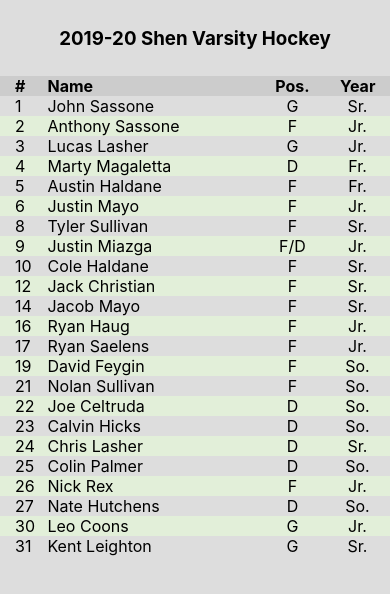
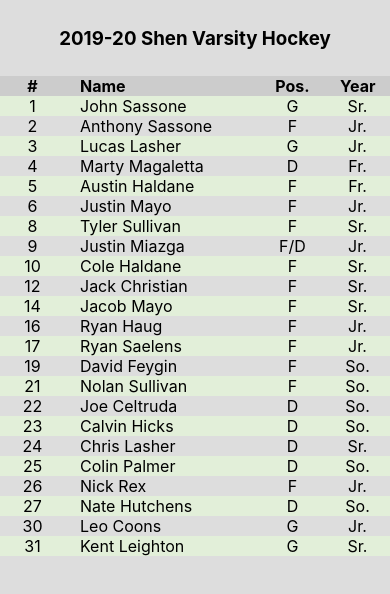
Before and after one commit to mikesae/hockey-roster-pwa, a React (Create React App) app: page / in a window 390 px wide. Shown: the top 594 px of the page. Built offline with nearby package versions, Linux system fonts and the light colour scheme.

Commit message:
Use SASS for player and app style sheets. Change column assignments so it looks good on iPhone5.

```diff
--- a/package.json
+++ b/package.json
@@ -11,6 +11,7 @@
     "@types/react": "^16.9.0",
     "@types/react-dom": "^16.9.0",
     "bootstrap": "^4.4.1",
+    "node-sass": "^4.13.1",
     "react": "^16.12.0",
     "react-dom": "^16.12.0",
     "react-scripts": "3.4.0",
--- a/src/App.tsx
+++ b/src/App.tsx
@@ -1,5 +1,5 @@
 import React, {Component} from 'react';
-import './App.css';
+import './App.scss';
 import Roster from "./roster";
 
 class App extends Component {
--- a/src/player.css
+++ b/src/player.scss
@@ -2,10 +2,12 @@
   background-color: #CCCCCC !important;
   font-weight: bold;
 }
-.row:nth-child(even){
+
+.row:nth-child(even) {
   background-color: #E2EFD9;
 }
-.row:nth-child(odd){
+
+.row:nth-child(odd) {
   background-color: #DDDDDD;
 }
 
@@ -22,31 +24,34 @@
   height: 100%;
   background: gray !important;
   border-color: gray !important;
+
+  .player-name {
+    margin: 10px;
+    text-align: center;
+  }
 }
 
 .detail-header {
   padding-top: 2px;
 }
 
-.detail-content .player-name {
-  margin: 10px;
-  text-align: center;
-}
-
-.popup-content img {
+.popup-content {
+  img {
     display: block;
     margin-left: auto;
     margin-right: auto;
     width: 40%;
   }
 
-.popup-content .close {
+  .close {
     color: black;
     float: right;
     font-size: 2em;
     margin-top: -68px;
     margin-right: 5px;
   }
+}
+
 
 @media (prefers-color-scheme: dark) {
   .row:first-child {
@@ -54,12 +59,12 @@
     font-weight: bold;
   }
 
-  .row:nth-child(even){
+  .row:nth-child(even) {
     background-color: #04920A;
     color: white;
   }
 
-  .row:nth-child(odd){
+  .row:nth-child(odd) {
     background-color: black;
     color: white;
   }
--- a/src/player.tsx
+++ b/src/player.tsx
@@ -1,6 +1,6 @@
 import React, {Component} from 'react';
 import Popup from 'reactjs-popup';
-import './player.css';
+import './player.scss';
 
 export interface IPlayerProps {
     uniformNumber: number,
@@ -21,9 +21,9 @@ export class Player extends Component<IPlayerProps> {
     render() {
         return (
             <div className="row">
-                <div className="col-1">{this.props.uniformNumber}</div>
+                <div className="col-2">{this.props.uniformNumber}</div>
                 <Popup
-                    trigger={<div className="col-7">{this.props.name}</div>}
+                    trigger={<div className="col-6">{this.props.name}</div>}
                     modal
                     lockScroll={true}
                     className="detail">
--- a/src/roster.tsx
+++ b/src/roster.tsx
@@ -16,12 +16,11 @@ export default class Roster extends Component {
         return (
             <div className="container-fluid container-table">
                 <div className="row">
-                    <div className="col-1">#</div>
-                    <div className="col-7">Name</div>
+                    <div className="col-2">#</div>
+                    <div className="col-6">Name</div>
                     <div className="col-2">Pos.</div>
                     <div className="col-2">Year</div>
                 </div>
-                <div className="row"/>
                 {roster}
             </div>
         );
```
Also changed, not shown: src/App.scss (renamed from src/App.css), 1 other file (tests, documents, lock files or other folders). Lines whose indentation alone changed are shown as unchanged.
